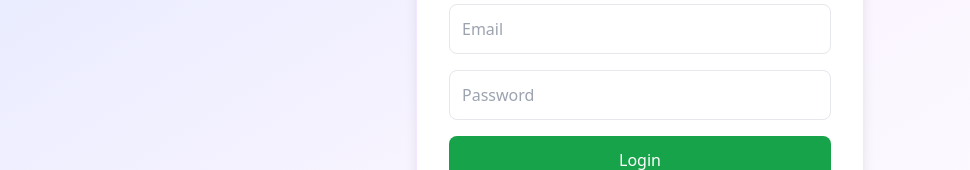
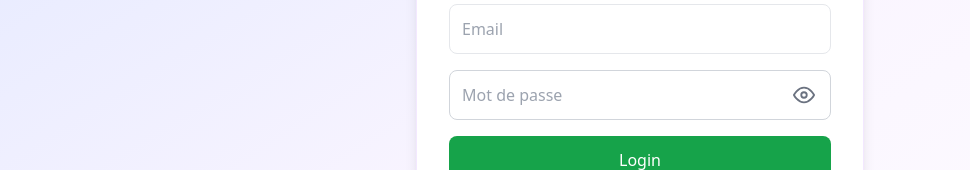
Before and after one commit to Noblette/animal-game, a React (Create React App) app in the folder frontend/: page / in a window 1280 px wide. Shown: the part 298-468 px from the top of the page, without its empty margins (0-970 px from the left). Built offline with nearby package versions, Linux system fonts and the light colour scheme.

Commit message:
fix: oeil icon login

```diff
--- a/frontend/src/pages/Login.jsx
+++ b/frontend/src/pages/Login.jsx
@@ -1,10 +1,12 @@
 import React, { useState } from "react";
 import Swal from "sweetalert2";
+import { FiEye, FiEyeOff } from "react-icons/fi";
 
 function Login() {
   console.log("Login component rendered");
   const [email, setEmail] = useState("");
   const [password, setPassword] = useState("");
+  const [showPassword, setShowPassword] = useState(false);
 
   const handleLogin = async (e) => {
     e.preventDefault();
@@ -46,12 +48,21 @@ function Login() {
             className="w-full p-3 border rounded-lg"
           />
 
-          <input
-            type="password"
-            placeholder="Password"
-            onChange={(e) => setPassword(e.target.value)}
-            className="w-full p-3 border rounded-lg"
-          />
+          <div className="relative">
+            <input
+              type={showPassword ? "text" : "password"}
+              placeholder="Mot de passe"
+              onChange={(e) => setPassword(e.target.value)}
+              className="w-full p-3 border border-gray-300 rounded-lg pr-12 focus:outline-none focus:border-green-500"
+            />
+            <button
+              type="button"
+              onClick={() => setShowPassword(!showPassword)}
+              className="absolute right-4 top-1/2 -translate-y-1/2 text-gray-500 hover:text-gray-700"
+            >
+              {showPassword ? <FiEyeOff size={22} /> : <FiEye size={22} />}
+            </button>
+          </div>
 
           <button
             type="submit"
```
